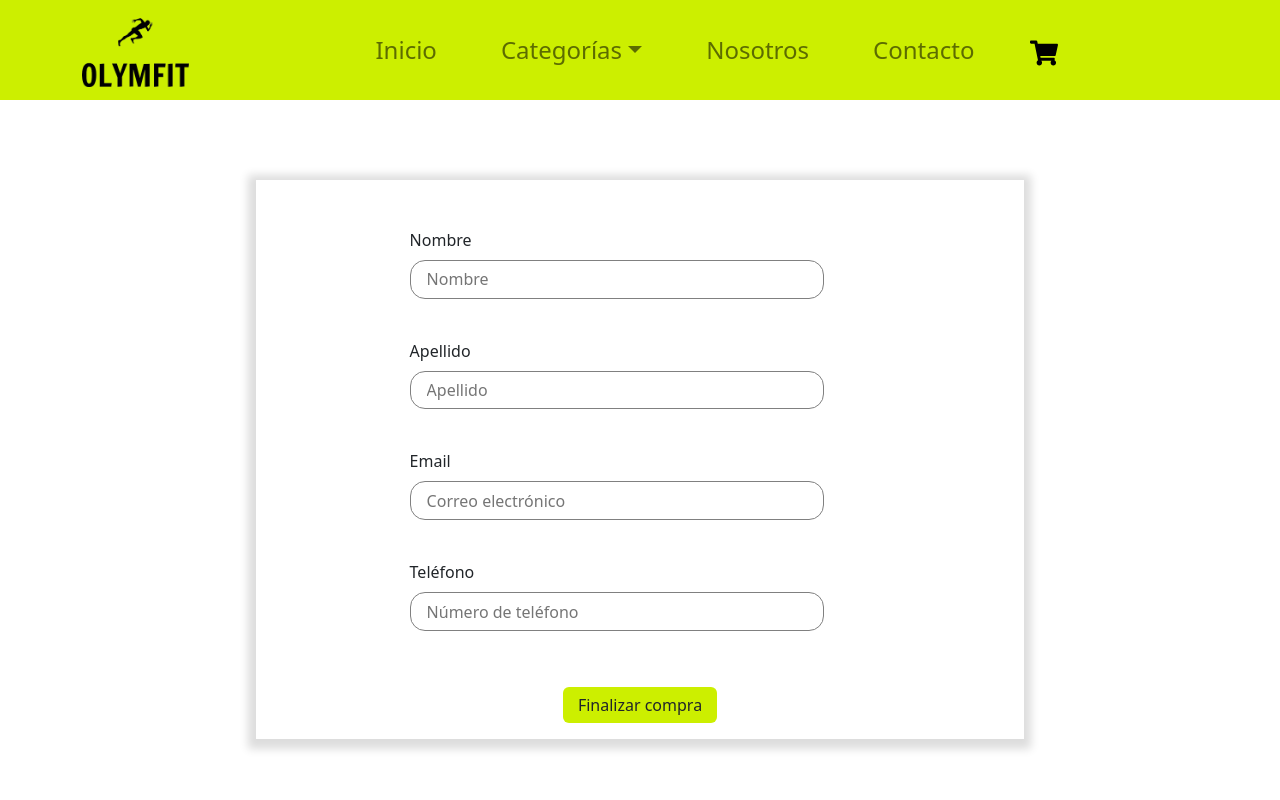
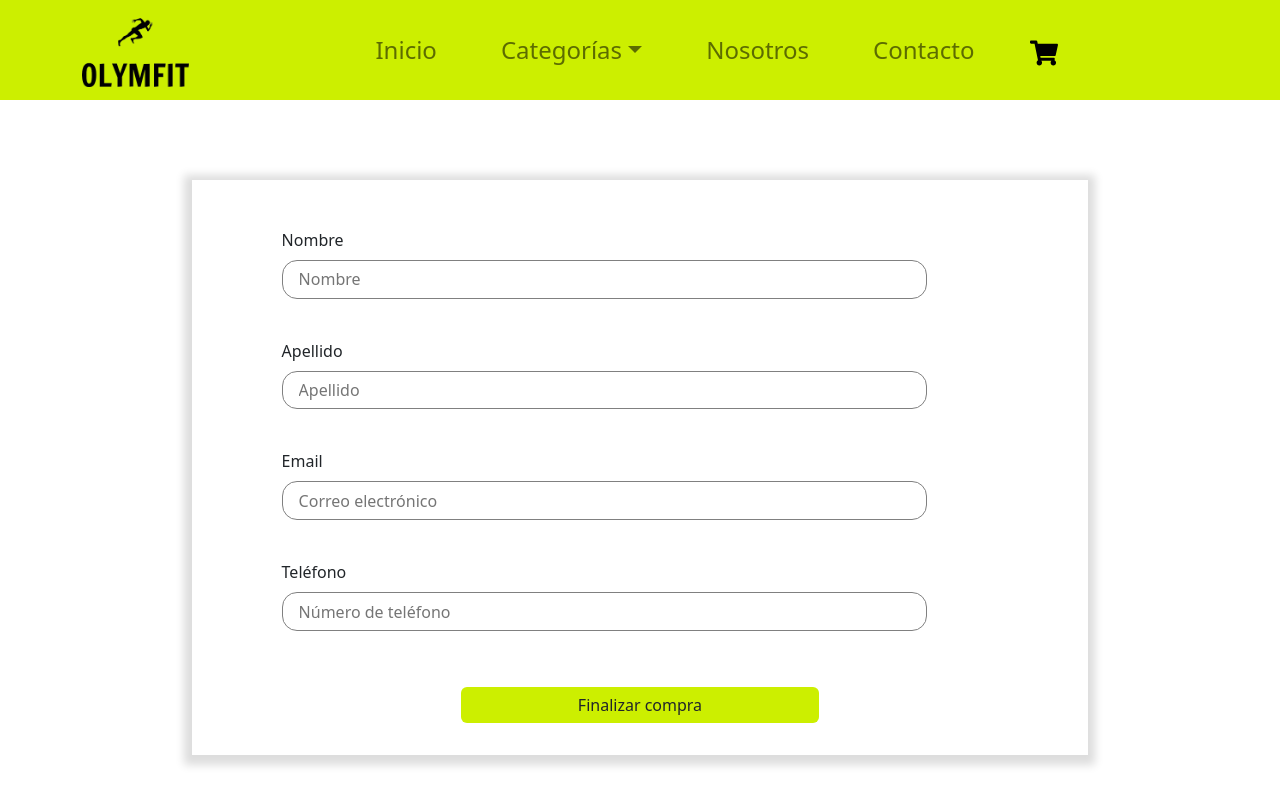
Before and after one commit to N-A-C-H-O/Olymfit-Ecommerce, a React (Create React App) app: page /checkout in a window 1280 px wide. Shown: the top 800 px of the page. Built offline with nearby package versions, Linux system fonts and the light colour scheme.

Commit message:
Modificación responsive Checkout

```diff
--- a/src/components/Checkout/Checkout.css
+++ b/src/components/Checkout/Checkout.css
@@ -1,5 +1,4 @@
 form {
-    width: 60%;
     margin: 0 auto;
     padding: 1em 0;
     -webkit-box-shadow: -0.5px 2.5px 8.5px 7.5px #ddd;
@@ -8,14 +7,12 @@ form {
 }
 
 .form-section {
-    width: 60%;
     margin: 2em auto;
 }
 
 .form-section label,
 .form-section input {
     display: inline-block;
-    width: 90%;
 }
 
 .form-section input {
@@ -28,7 +25,6 @@ form {
 .form-section input:focus  {
     background-color: #dddddd74;
     transition: 0.5s;
-
 }
 
 .form-section span {
@@ -37,7 +33,7 @@ form {
 }
 
 form button {
-    margin: 0 auto;
+    margin: 0 auto 1em;
     width: 20%;
     background-color: #ccef00 !important;
     border: none !important;
@@ -47,3 +43,71 @@ form button:hover {
     border: none !important;
     background-color:#96bc00 !important;
 }
+
+@media screen and (min-width: 320px) {
+    form {
+        width: 90%;
+    }
+
+    .form-section {
+        width: 90%;
+    }
+
+    .form-section label,
+    .form-section input {
+        width: 85%;
+    }
+
+    form button {
+        width: 90%;
+    }
+}
+
+@media screen and (min-width: 768px) {
+    form {
+        width: 90%;
+    }
+
+    .form-section label,
+    .form-section input {
+        width: 90%;
+    }
+}
+
+@media screen and (min-width: 1024px) {
+    form {
+        width: 70%;
+    }
+
+    .form-section {
+        width: 80%;
+    }
+
+    .form-section label,
+    .form-section input {
+        width: 90%;
+    }
+
+    form button {
+        width: 40%;
+    }
+}
+
+@media screen and (min-width: 1600px) {
+    form {
+        width: 60%;
+    }
+
+    .form-section {
+        width: 80%;
+    }
+
+    .form-section label,
+    .form-section input {
+        width: 95%;
+    }
+
+    form button {
+        width: 20%;
+    }
+}
--- a/src/components/UserOrder/UserOrder.css
+++ b/src/components/UserOrder/UserOrder.css
@@ -1,20 +1,20 @@
 .order-container {
-    width: 50%;
     margin: 0 auto;
-    text-align: center;
     padding: 4em 0;
     -webkit-box-shadow: -0.5px 2.5px 8.5px 7.5px #ddd;
     -moz-box-shadow: -0.5px 2.5px 8.5px 7.5px #ddd;
     box-shadow: -0.5px 2.5px 8.5px 7.5px #ddd;
 }
 
-.order-title {
-    font-size: 3em;
-    margin-bottom: 1em;
+.order-title,
+.order-code,
+.order-info {
+    text-align: center;
 }
 
-.order-code {
-    font-size: 1.5em;
+
+.order-title {
+    margin-bottom: 1.5em;
 }
 
 .order-info {
@@ -26,3 +26,43 @@
     margin: 0 auto;
     padding: 1em 2em;
 }
+
+@media screen and (min-width: 320px) {
+    .order-container {
+        width: 90%;
+    }
+
+    .order-title {
+        font-size: 2em;
+    }
+
+    .order-code {
+        font-size: 1.2em;
+    }
+}
+
+@media screen and (min-width: 768px) {
+    .order-title {
+        font-size: 3em;
+    }
+
+    .order-code {
+        font-size: 1.5em;
+    }
+
+    .order-buyer {
+        text-align: center;
+    }
+}
+
+@media screen and (min-width: 1024px) {
+    .order-container {
+        width: 70%;
+    }
+}
+
+@media screen and (min-width: 1600px) {
+    .order-container {
+        width: 50%;
+    }
+}
--- a/src/context/CartContext.js
+++ b/src/context/CartContext.js
@@ -48,7 +48,7 @@ export const CartProvider = ({children}) => {
 
         if (isInCart(newProduct)) {
             const productInCart = cartList.find((item) => item.id === newProduct.id);
-            if ( product.stock !== 0 && productInCart.quantity + quantity <= product.stock) {
+            if ( productInCart.quantity + quantity <= product.stock) {
                 productInCart.quantity += quantity;
                 setCartQty(cartQty + quantity);
                 successNotif('Agregaste productos al carrito 🛒');
```
